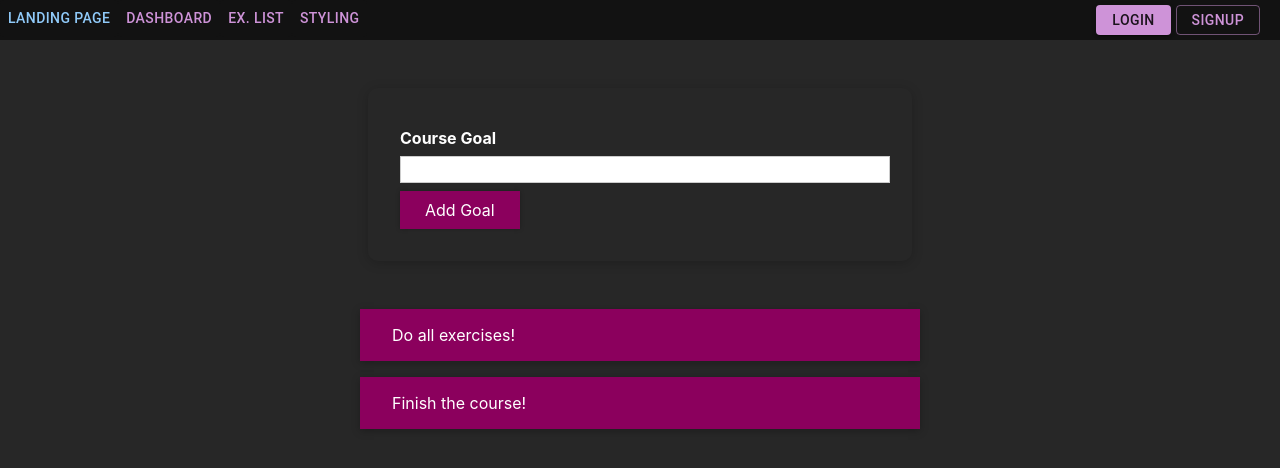
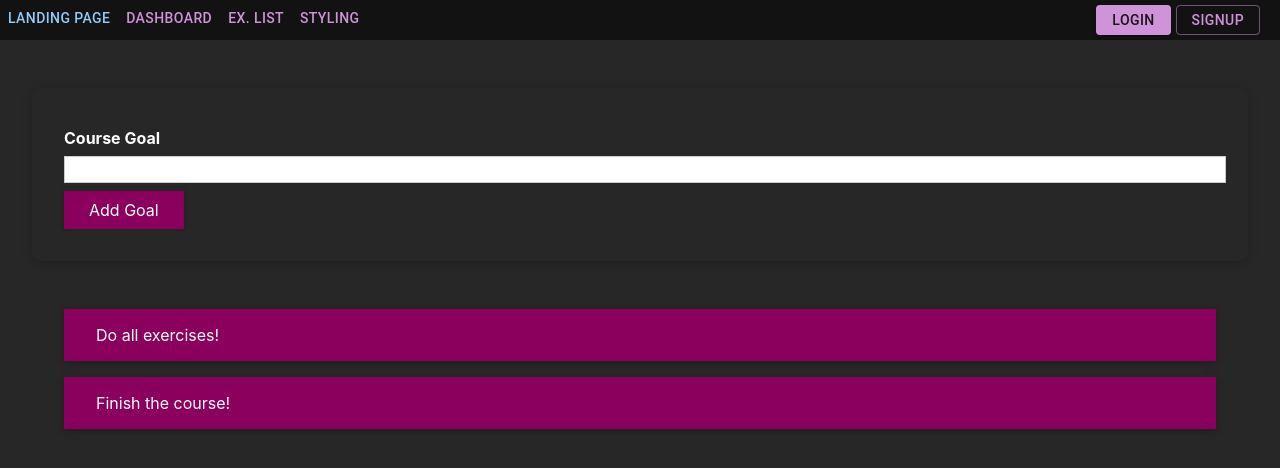
Before and after one commit to mikoogla/workoutApp, a React (Create React App) app in the folder workout-app/: page / in a window 1280 px wide. Shown: the top 468 px of the page. Built offline with nearby package versions, Linux system fonts and the light colour scheme.

Commit message:
style comp. corrected

```diff
--- a/workout-app/src/components/Styling/App.css
+++ b/workout-app/src/components/Styling/App.css
@@ -1,11 +1,9 @@
 #goals {
-  width: 35rem;
   max-width: 90%;
   margin: 3rem auto;
 }
 
 #goal-form {
-  width: 30rem;
   max-width: 90%;
   margin: 3rem auto;
   padding: 2rem;
```
